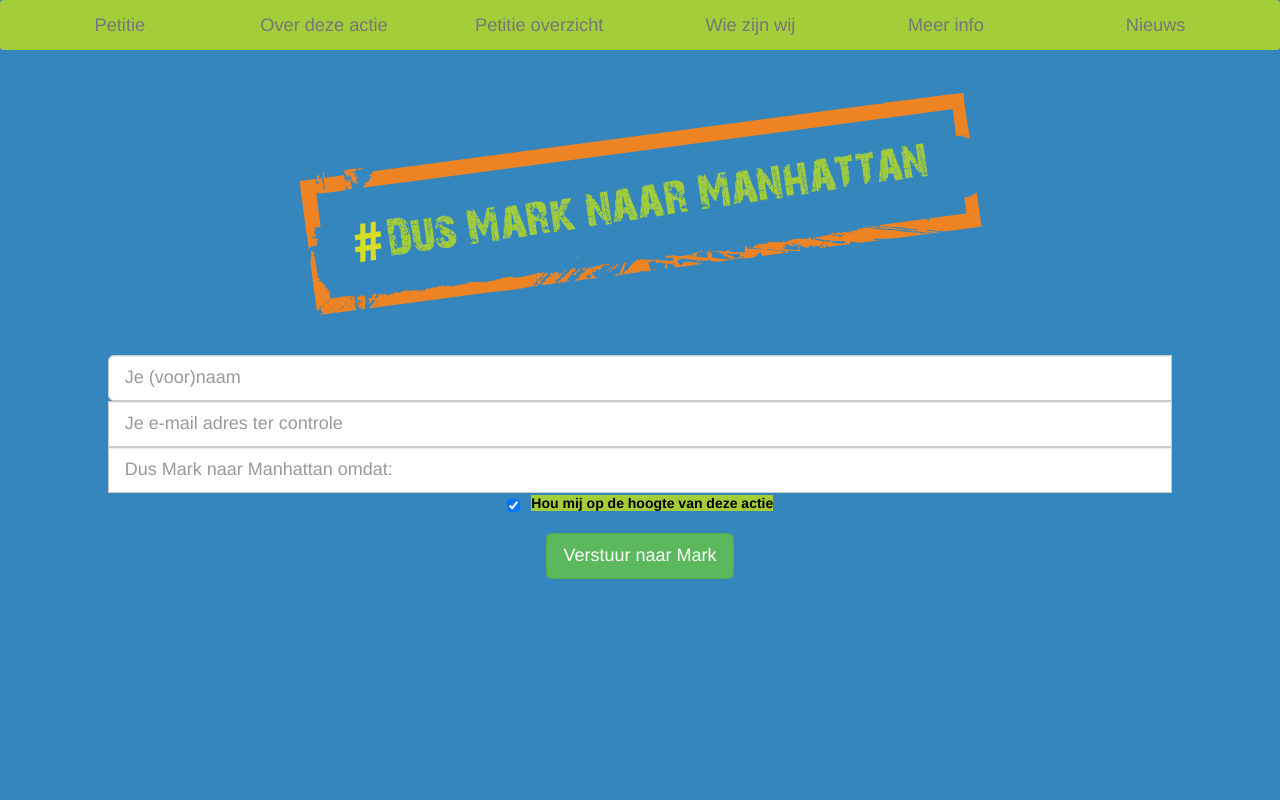
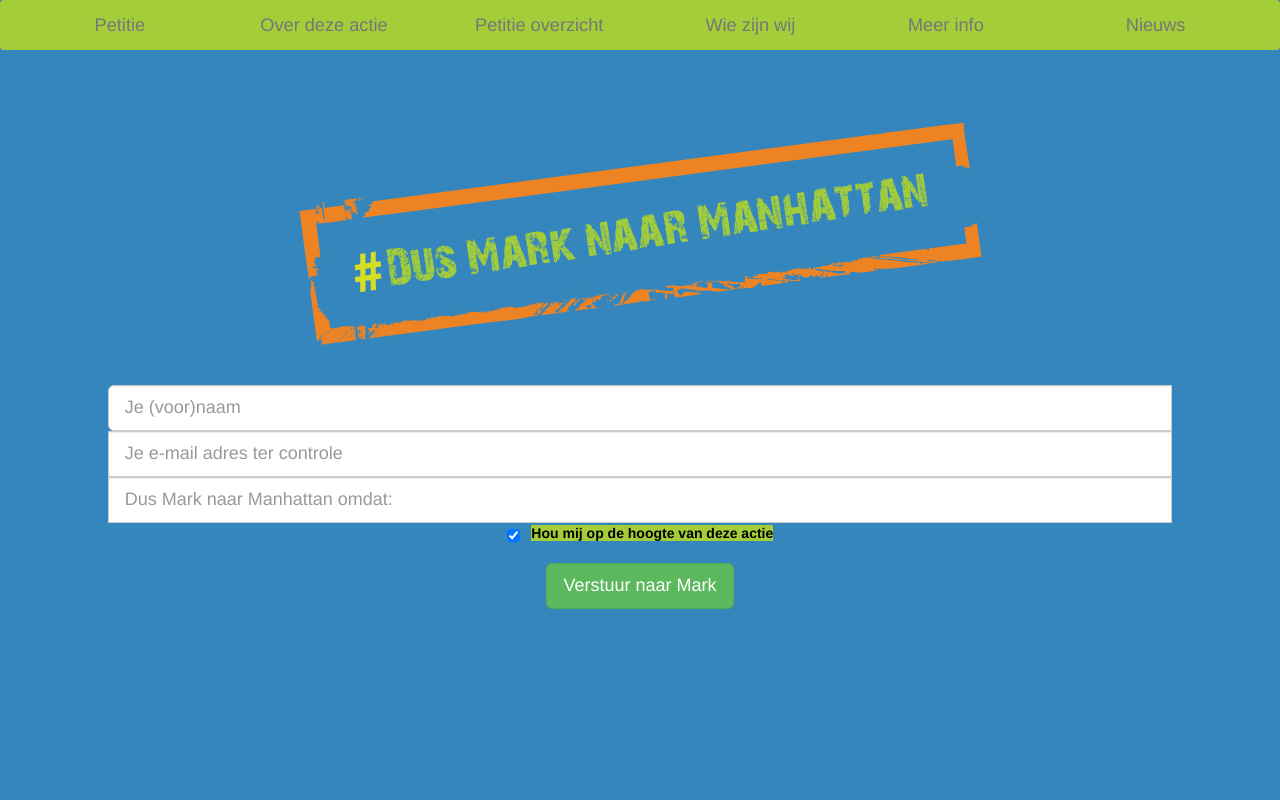
Before and after one commit to toonverbeek/jongduurzaam, a website: page app/index.html in a window 1280 px wide. Shown: the top 800 px of the page. Drawn offline with Linux system fonts and the light colour scheme; files that its build step writes are made by us from their sources; a script that the page names is missing; files whose address does not match are found by name.

Commit message:
fixed logo

```diff
--- a/app/views/cover.html
+++ b/app/views/cover.html
@@ -1,7 +1,7 @@
 <div class="row" id="signup-cover">
 
     <div class="col-md-12 text-center v-center">
-                <img src="images/mnm_logo.png" alt="MnM logo" class="img-responsive center-block" />
+                <img src="images/mnm_logo.png" alt="MnM logo" class="img-responsive center-block" style="padding-top:30px;" />
 
         <!-- <span class="h1" id="header-text"><a style="color:yellow;">#</a>Dus Mark Naar Manhattan</span> -->
         <div id="alert-placeholder-failure" class="alert alert-danger" style="display: none;">
```
